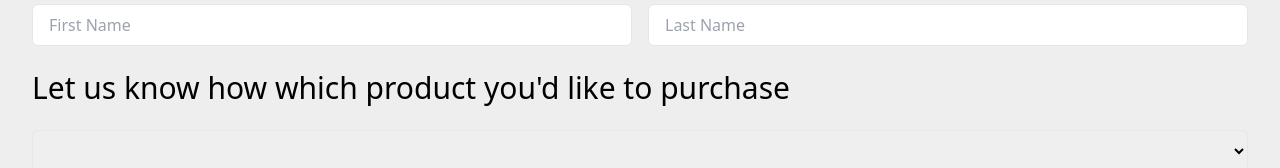
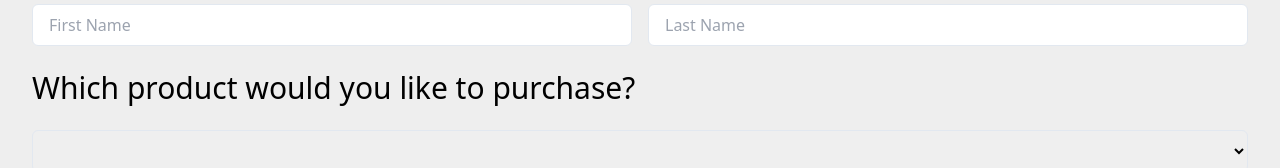
Before and after one commit to Hoparc/hoparc, a Next.js app: page /product-inquiry in a window 1280 px wide. Shown: the part 373-541 px from the top of the page. Built offline with nearby package versions, Linux system fonts and the light colour scheme.

Commit message:
Fix grammatical issue

```diff
--- a/pages/product-inquiry.tsx
+++ b/pages/product-inquiry.tsx
@@ -102,9 +102,9 @@ function ProductInquiry() {
               </div>
             </div>
           </div>
-          <h4 className="text-3xl">
-            Let us know how which product you'd like to purchase
-          </h4>
+          <h2 className="text-3xl">
+            Which product would you like to purchase?
+          </h2>
           <div className="flex-1">
             <div className="flex mb-2 items-center">
               <label
```
